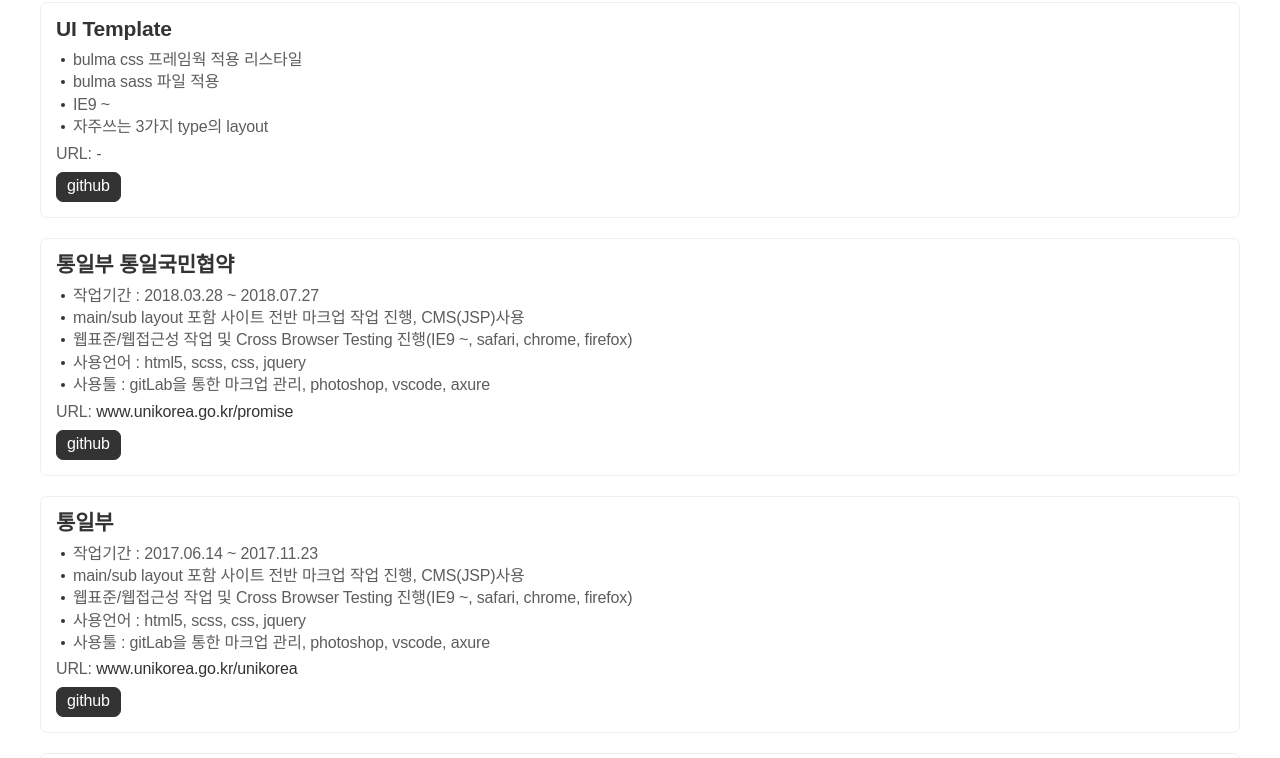
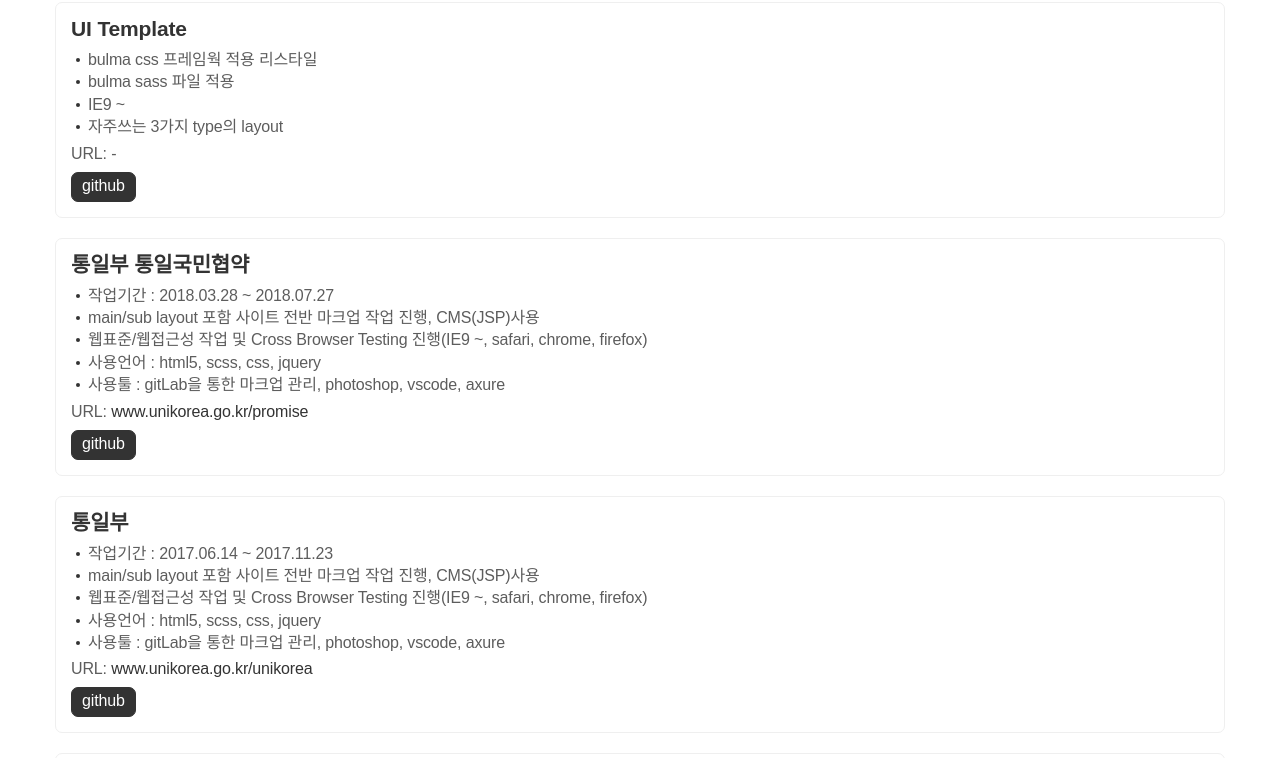
Before and after one commit to hyoungbin82/hyoungbin82.github.io, a plain HTML site: page index.html in a window 1280 px wide. Shown: the part 100-858 px from the top of the page. Drawn offline with Linux system fonts and the light colour scheme.

Commit message:
파일정리

```diff
--- a/scss/style.scss
+++ b/scss/style.scss
@@ -58,7 +58,7 @@ layout
 ********************************************************************/
 .wrap {
 	@include center-layout;
-	padding: 50px 0;
+	padding: 50px 15px;
 }
 .h1-title {
 	@include rfonts(32,32,700);
```
Also changed, not shown: css/style.css, 1 other file.
